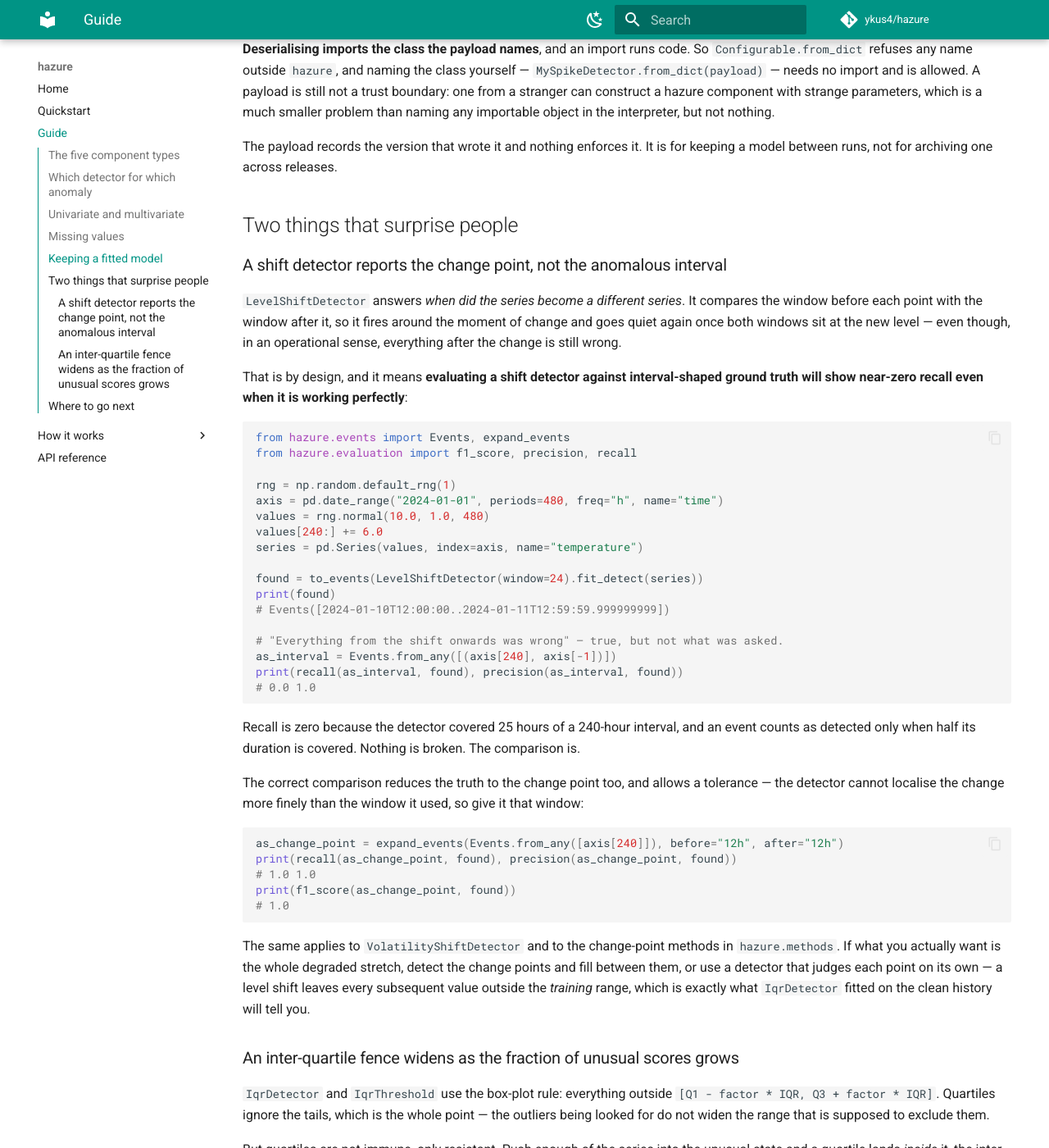
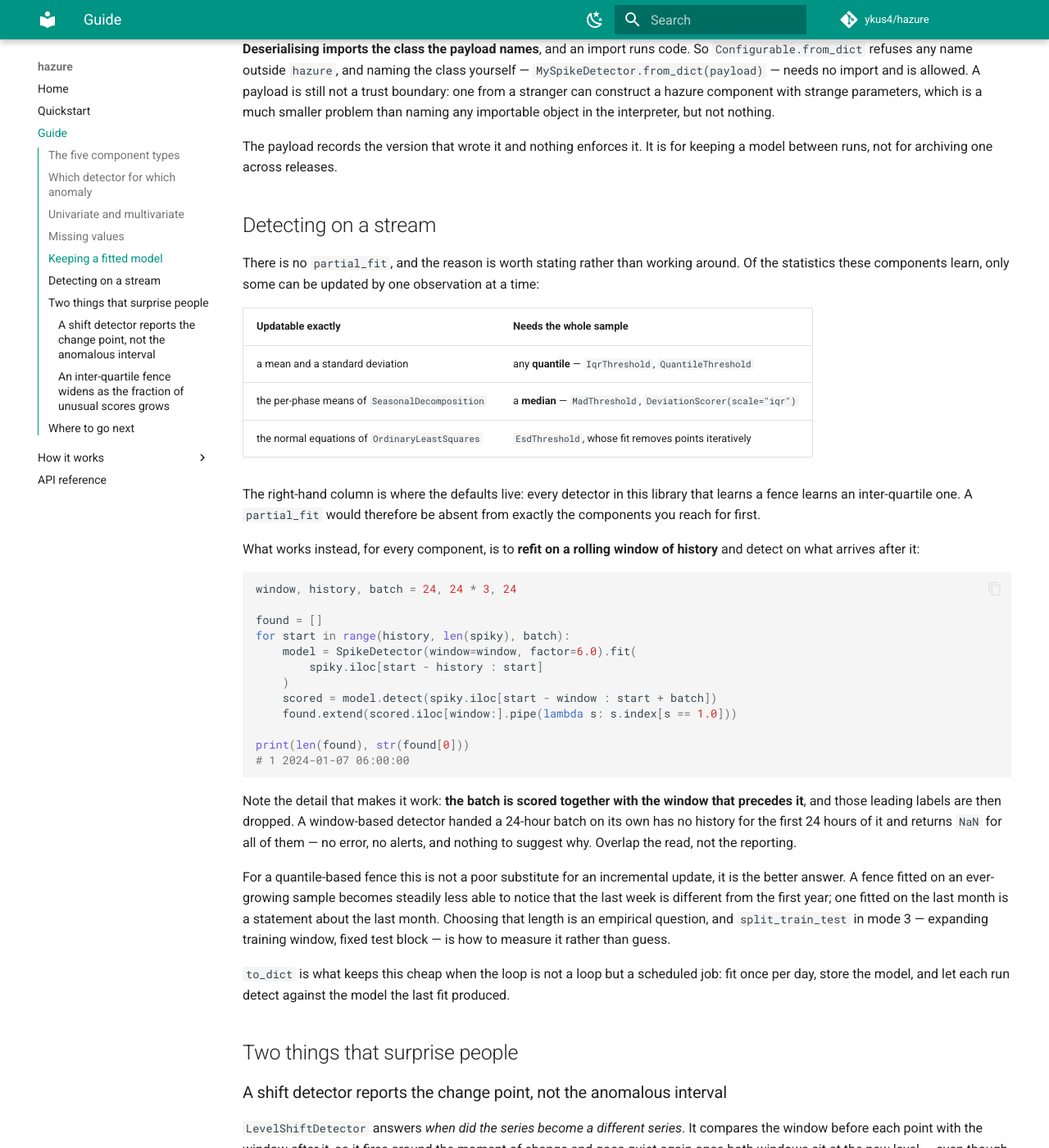
Before and after one commit to ykus4/hazure, an MkDocs documentation site: the page built from docs/guide.md, in a window 1280 px wide and 1400 px high, scrolled down 4782 px. Shown: the whole window at 82% size. Built offline with MkDocs 1.6.1 and Material for MkDocs 9.7.7, drawn with Linux system fonts in a browser that asks for light colours; comment, search, counter and statistics services are not loaded.

Commit message:
Say why there is no partial_fit, and what to do instead
Only some of what these components learn can be updated one observation at a
time: a mean, a set of per-phase means, a set of normal equations. A quantile
cannot, and neither can a median, which puts every fence in the library on the
wrong side of that line — a partial_fit would be missing from exactly the
components people reach for first.

Refitting on a rolling window of history covers every component, and for a
quantile fence it is the better answer rather than a substitute: a fence fitted
on an ever-growing sample gets steadily less able to notice that this week
differs from last year.

The example includes the detail that makes it work, because getting it wrong is
silent — a window-based detector handed a batch shorter than its window returns
NaN for the whole batch, with no error and no alerts. The batch is scored
together with the window preceding it, and those labels are dropped.

````diff
--- a/docs/guide.md
+++ b/docs/guide.md
@@ -236,6 +236,57 @@ problem than naming any importable object in the interpreter, but not nothing.
 The payload records the version that wrote it and nothing enforces it. It is for
 keeping a model between runs, not for archiving one across releases.
 
+## Detecting on a stream
+
+There is no `partial_fit`, and the reason is worth stating rather than working
+around. Of the statistics these components learn, only some can be updated by one
+observation at a time:
+
+| Updatable exactly | Needs the whole sample |
+| --- | --- |
+| a mean and a standard deviation | any **quantile** — `IqrThreshold`, `QuantileThreshold` |
+| the per-phase means of `SeasonalDecomposition` | a **median** — `MadThreshold`, `DeviationScorer(scale="iqr")` |
+| the normal equations of `OrdinaryLeastSquares` | `EsdThreshold`, whose fit removes points iteratively |
+
+The right-hand column is where the defaults live: every detector in this library
+that learns a fence learns an inter-quartile one. A `partial_fit` would therefore
+be absent from exactly the components you reach for first.
+
+What works instead, for every component, is to **refit on a rolling window of
+history** and detect on what arrives after it:
+
+```python
+window, history, batch = 24, 24 * 3, 24
+
+found = []
+for start in range(history, len(spiky), batch):
+    model = SpikeDetector(window=window, factor=6.0).fit(
+        spiky.iloc[start - history : start]
+    )
+    scored = model.detect(spiky.iloc[start - window : start + batch])
+    found.extend(scored.iloc[window:].pipe(lambda s: s.index[s == 1.0]))
+
+print(len(found), str(found[0]))
+# 1 2024-01-07 06:00:00
+```
+
+Note the detail that makes it work: **the batch is scored together with the
+window that precedes it**, and those leading labels are then dropped. A
+window-based detector handed a 24-hour batch on its own has no history for the
+first 24 hours of it and returns `NaN` for all of them — no error, no alerts, and
+nothing to suggest why. Overlap the read, not the reporting.
+
+For a quantile-based fence this is not a poor substitute for an incremental
+update, it is the better answer. A fence fitted on an ever-growing sample becomes
+steadily less able to notice that the last week is different from the first year;
+one fitted on the last month is a statement about the last month. Choosing that
+length is an empirical question, and `split_train_test` in mode 3 — expanding
+training window, fixed test block — is how to measure it rather than guess.
+
+`to_dict` is what keeps this cheap when the loop is not a loop but a scheduled
+job: fit once per day, store the model, and let each run detect against the model
+the last fit produced.
+
 ## Two things that surprise people
 
 ### A shift detector reports the change point, not the anomalous interval
````
